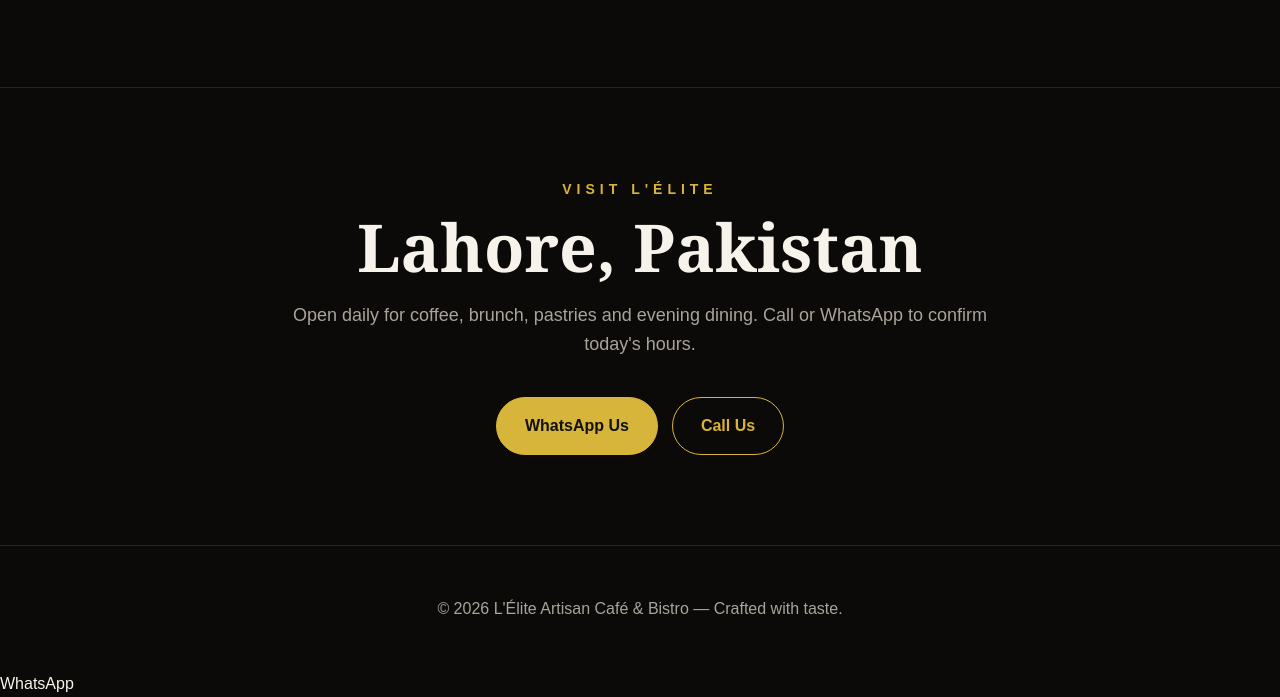
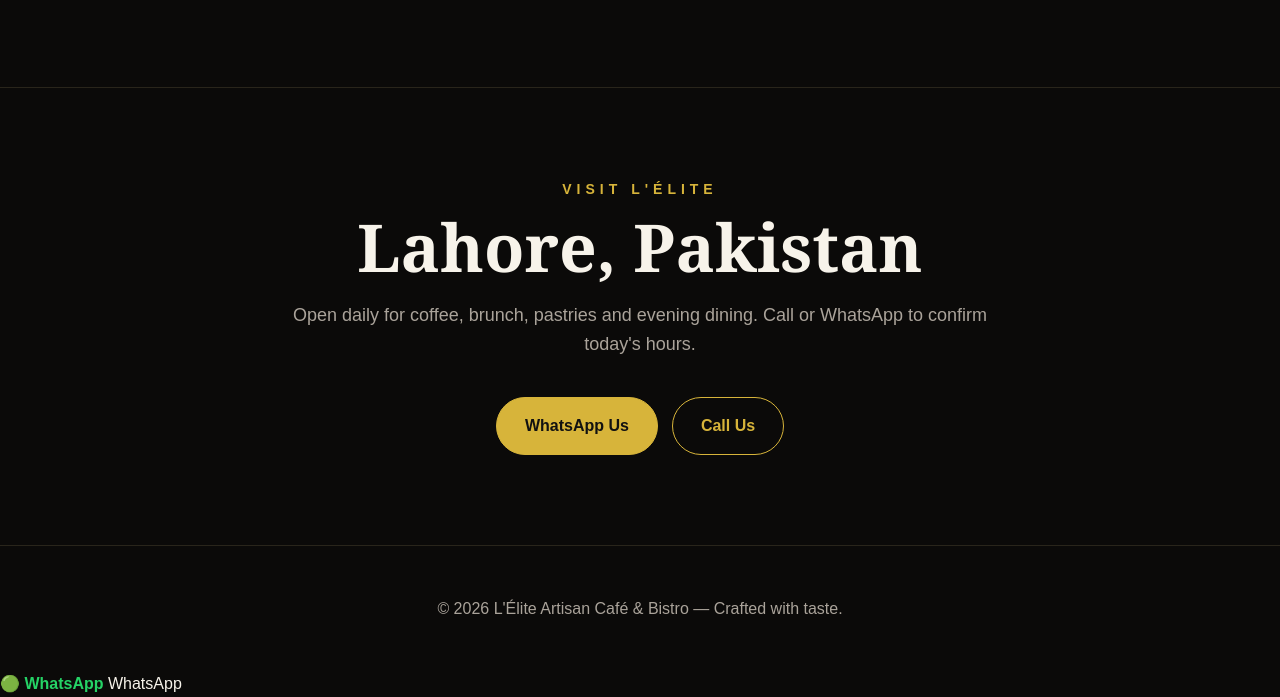
Before and after one commit to subhanawan0066-ctrl/lelite-cafe, a plain HTML site: page index.html in a window 1280 px wide. Shown: the part 4090-4787 px from the top of the page. Drawn offline with Linux system fonts and the light colour scheme.

Commit message:
Update index.html

```diff
--- a/index.html
+++ b/index.html
@@ -50,7 +50,7 @@ footer{padding:50px 0;border-top:1px solid #29251b;color:#aaa39a;text-align:cent
 <section id="location"><div class="wrap center"><div class="eyebrow">VISIT L'ÉLITE</div><h2 class="title">Lahore, Pakistan</h2><p class="sub">Open daily for coffee, brunch, pastries and evening dining. Call or WhatsApp to confirm today's hours.</p><div class="actions"><a class="btn primary" href="https://wa.me/923001234567">WhatsApp Us</a><a class="btn secondary" href="tel:+923001234567">Call Us</a></div></div></section>
 </main>
 <footer><div class="wrap">© 2026 L'Élite Artisan Café &amp; Bistro — Crafted with taste.</div></footer>
-   <a href="https://api.whatsapp.com/send?phone=923134520974" target="_blank">
+   <a href="https://wa.me/923134520974" target="_blank" style="color:#25D366;font-weight:bold;">🟢 WhatsApp</a>
   WhatsApp
    </a>
 <script>
```
